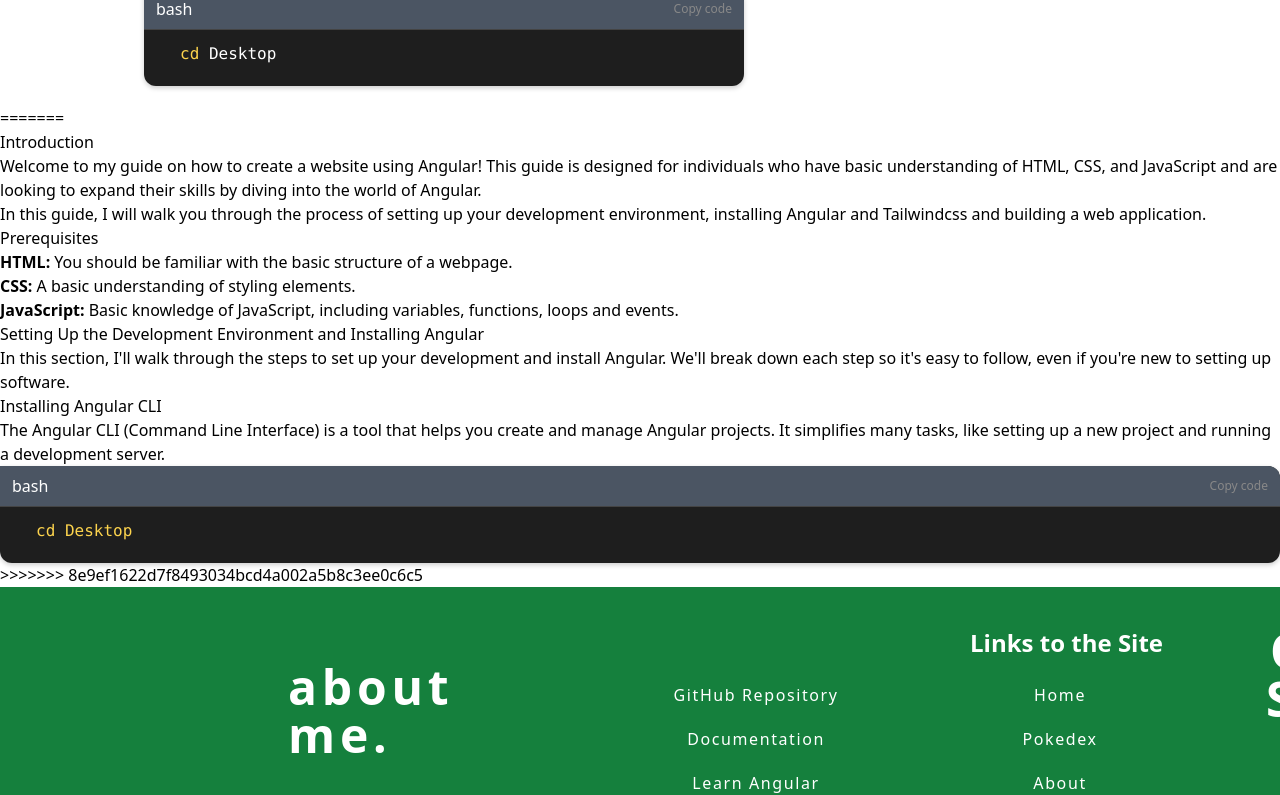
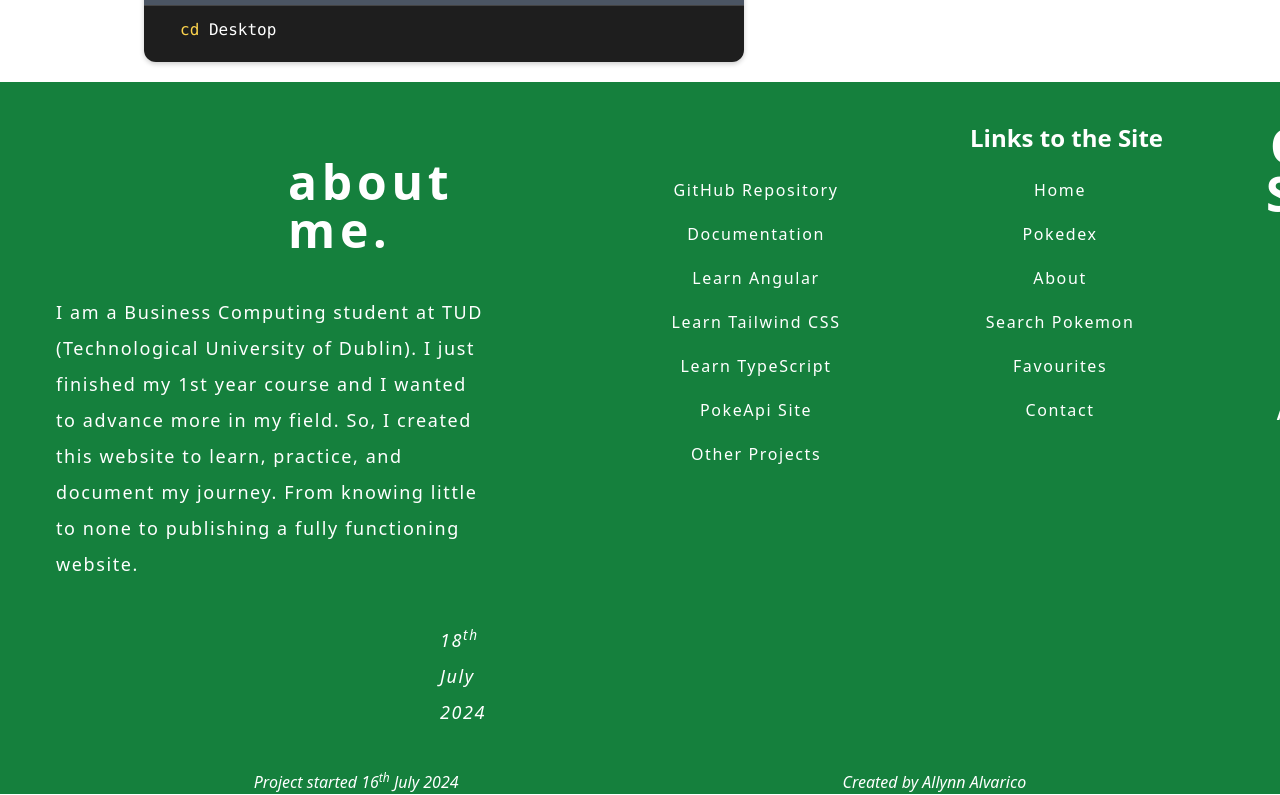
Before and after one commit to AllynnAlvarico/pokemonexplorer, an Angular app: page /development in a window 1280 px wide. Shown: the part 507-1302 px from the top of the page. Built offline with nearby package versions, Linux system fonts and the light colour scheme.

Commit message:
worked on the code snippet block template

```diff
--- a/src/app/development/development.component.html
+++ b/src/app/development/development.component.html
@@ -1,7 +1,6 @@
 <meta name="keywords" content="Pokemons Angular, PokeApi, Typescript">
 <section>
   <div>
-<<<<<<< HEAD
     <h1>Introduction</h1>
     <p>
       Welcome to my guide on how to create a website using Angular!
@@ -32,7 +31,6 @@
       In this section, I'll walk through the steps to set up your development and install Angular.
       We'll break down each step so it's easy to follow, even if you're new to setting up software.
     </p>
-
     <ul>
       <li>
         <div class="code-section">
@@ -47,56 +45,5 @@
         </div>
       </li>
     </ul>
-=======
-    <div>
-      <h1>Introduction</h1>
-      <p>
-        Welcome to my guide on how to create a website using Angular!
-        This guide is designed for individuals who have basic understanding
-        of HTML, CSS, and JavaScript and are looking to expand their skills by diving into the world
-        of Angular.
-      </p>
-      <dialog>
-        did you know Angular is a popular frontend framework
-        developed by Google?
-      </dialog>
-      <p>
-        In this guide, I will walk you through the process of setting up your development
-        environment, installing Angular and Tailwindcss and building a web application.
-      </p>
-    </div>
-    <div>
-      <h2>Prerequisites</h2>
-      <ul>
-        <li><b>HTML: </b>You should be familiar with the basic structure of a webpage.</li>
-        <li><b>CSS: </b>A basic understanding of styling elements.</li>
-        <li><b>JavaScript: </b>Basic knowledge of JavaScript, including variables, functions, loops and events.</li>
-      </ul>
-    </div>
-    <div>
-      <h1>Setting Up the Development Environment and Installing Angular</h1>
-      <p>
-        In this section, I'll walk through the steps to set up your development and install Angular.
-        We'll break down each step so it's easy to follow, even if you're new to setting up software.
-      </p>
-      <ul>
-        <li></li>
-      </ul>
-    </div>
-    <div>
-      <h1>Installing Angular CLI</h1>
-      <p>The Angular CLI (Command Line Interface) is a tool that helps you create and manage Angular projects.
-        It simplifies many tasks, like setting up a new project and running a development server.
-      </p>
-      <div class="code-block">
-        <div class="code-header">
-          <span>bash</span>
-          <button class="copy-button">Copy code</button>
-        </div>
-        <pre><code class="language-bash">cd Desktop</code></pre>
-      </div>
-    </div>
->>>>>>> 8e9ef1622d7f8493034bcd4a002a5b8c3ee0c6c5
   </div>
-
 </section>
```
